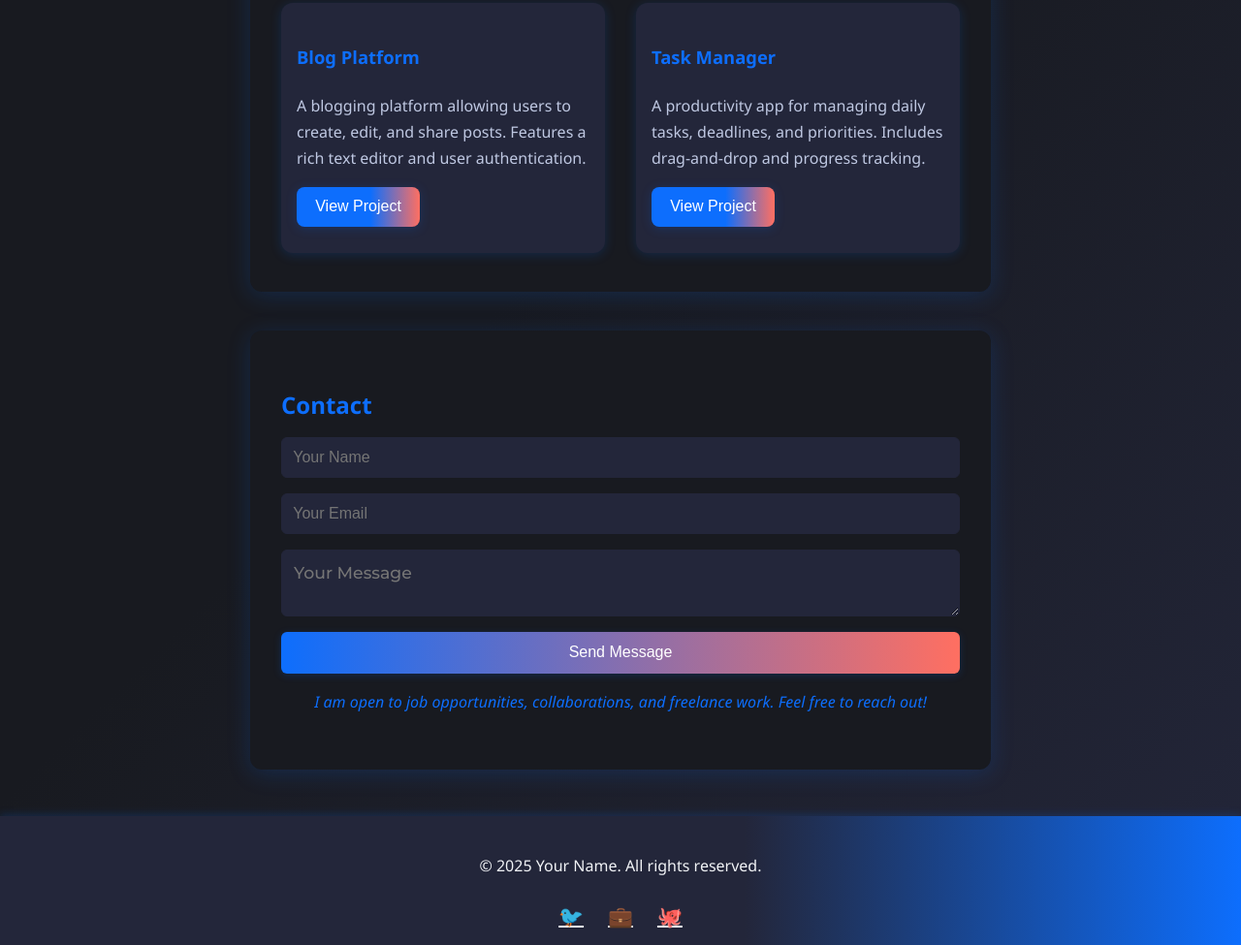
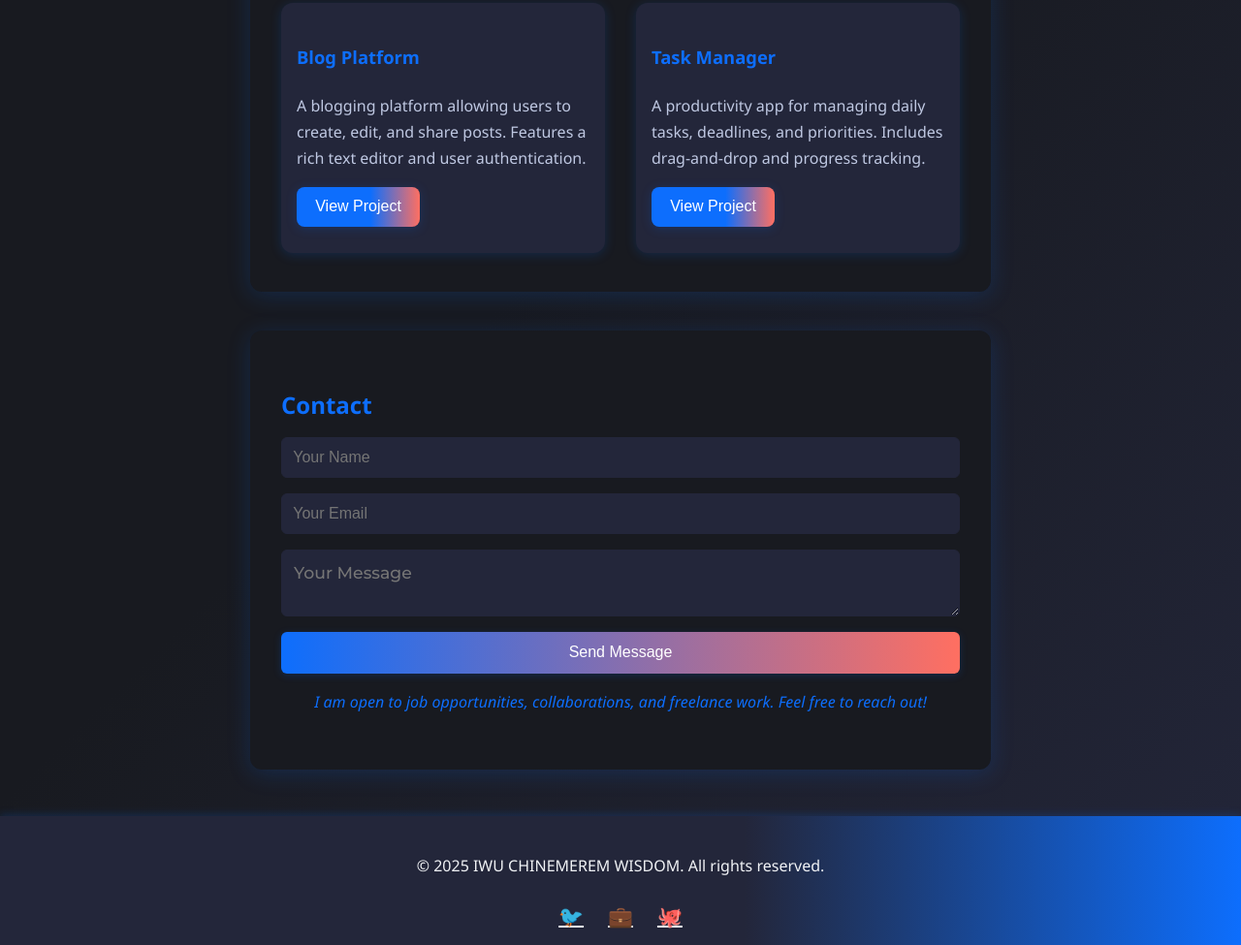
Before and after one commit to Wisdom2470/MY-PORTFOLIO, a plain HTML site: page index.html in a window 1280 px wide. Shown: the part 1310-2285 px from the top of the page at 97% size. Drawn offline with Linux system fonts and the light colour scheme.

Commit message:
Update index.html

```diff
--- a/index.html
+++ b/index.html
@@ -85,7 +85,7 @@
     </section>
     <footer>
         <div class="footer-content">
-            <p>&copy; 2025 Your Name. All rights reserved.</p>
+            <p>&copy; 2025 IWU CHINEMEREM WISDOM. All rights reserved.</p>
             <div class="footer-social">
                 <a href="#" title="Twitter"><span>🐦</span></a>
                 <a href="#" title="LinkedIn"><span>💼</span></a>
```
